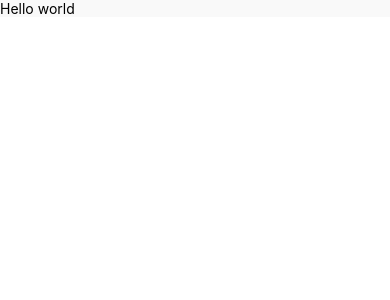
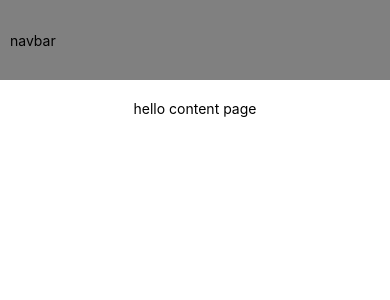
Before and after one commit to sbharth1/Notes-V2, a React Native app: screen / in a window 390 px wide. Shown: the top 300 px of the page. Built offline with nearby package versions, Linux system fonts and the light colour scheme.

Commit message:
create home file

```diff
--- a/App.tsx
+++ b/App.tsx
@@ -1,18 +1,13 @@
-import { StyleSheet, Text, View } from 'react-native'
-import React from 'react'
+import React from 'react';
+import Home from './src/pages/Home';
+
 
 const App = () => {
   return (
-    <View style={styles.main}>
-      <Text>Hello world</Text>
-    </View>
-  )
-}
+    <>
+      <Home/>
+    </>
+  );
+};
 
-export default App
-
-const styles = StyleSheet.create({
-  main:{
-    backgroundColor:'#f9f9f9',
-  }
-})
+export default App;
--- /dev/null
+++ b/src/pages/Content.tsx
@@ -0,0 +1,20 @@
+import {Text,StyleSheet, View, ScrollView} from 'react-native';
+
+const Content = () => {
+  return (
+    <ScrollView>
+      <View style={styles.container}>
+        <Text>hello content page</Text>
+      </View>
+    </ScrollView>
+  );
+};
+
+export default Content;
+
+const styles = StyleSheet.create({
+  container: {
+    alignItems: 'center',
+    margin: 20,
+  },
+});
--- /dev/null
+++ b/src/pages/Home.tsx
@@ -0,0 +1,13 @@
+import Navbar from './Navbar';
+import Content from './Content';
+
+const Home = () => {
+  return (
+    <>
+      <Navbar />
+      <Content />
+    </>
+  );
+};
+
+export default Home;
--- a/src/pages/Navbar.tsx
+++ b/src/pages/Navbar.tsx
@@ -1,52 +1,12 @@
-import {Alert, Image, Pressable, StyleSheet, Text, View} from 'react-native';
+import {  StyleSheet, Text, View} from 'react-native';
 import React from 'react';
-// import Content from './Content'
 
 const Navbar = ({navigation}:any) => {
   return (
     <View>
       <View style={styles.navbar}>
-        <View style={{width: '50%'}}>
-          <Image
-            style={{height: 70, width: 70}}
-            source={{
-              uri: 'https://imgs.search.brave.com/o5vK1fntnjHG9m7jBIWQ7ubP6reNQEbf1-Ky-uVKlwg/rs:fit:860:0:0:0/g:ce/aHR0cHM6Ly9tZWRp/YS5nZXR0eWltYWdl/cy5jb20vaWQvMTMx/NTg1Nzk2L3ZlY3Rv/ci9oYW5kLWhvbGRp/bmctdG9yY2guanBn/P3M9NjEyeDYxMiZ3/PTAmaz0yMCZjPU9o/Rl85c3hUYkxhZWFG/YUhrS3FjYXNjN21z/R2E4Y19FYkhzZWlR/X3p1UzQ9',
-            }}
-          />
-        </View>
+         <Text>navbar</Text>
 
-        <View style={{width: '50%'}}>
-          <View style={styles.navbutton}>
-            <Pressable
-              onPress={() => navigation.navigate('Login')}
-              style={({pressed}) => ({
-                padding: 8,
-                borderWidth: 1,
-                marginRight: 10,
-                borderRadius: 6,
-                backgroundColor: pressed ? 'black' : 'royalblue',
-              })}>
-              <Text style={{color: 'white', fontWeight: '800'}}>Login</Text>
-            </Pressable>
-
-            <Pressable
-              onPress={() => navigation.navigate('Signup')}
-              style={({pressed}) => ({
-                padding: 8,
-                borderWidth: 1,
-                borderRadius: 6,
-                marginRight: 10,
-                backgroundColor: pressed ? 'black' : 'royalblue',
-              })}>
-              <Text style={{color: 'white', fontWeight: '800'}}>SignUp</Text>
-            </Pressable>
-          </View>
-        </View>
-      </View>
-
-      <View style={styles.showdata}>
-        {/* <Content /> */}
-        <h1>data show</h1>
       </View>
     </View>
   );
@@ -64,14 +24,5 @@ const styles = StyleSheet.create({
     alignItems: 'center',
     paddingHorizontal: 10,
   },
-  navbutton: {
-    display: 'flex',
-    flexDirection: 'row',
-    justifyContent: 'flex-end',
-    marginTop: 20,
-  },
-  showdata: {
-    height: '100%',
-    width: '100%',
-  },
+
 });
```
